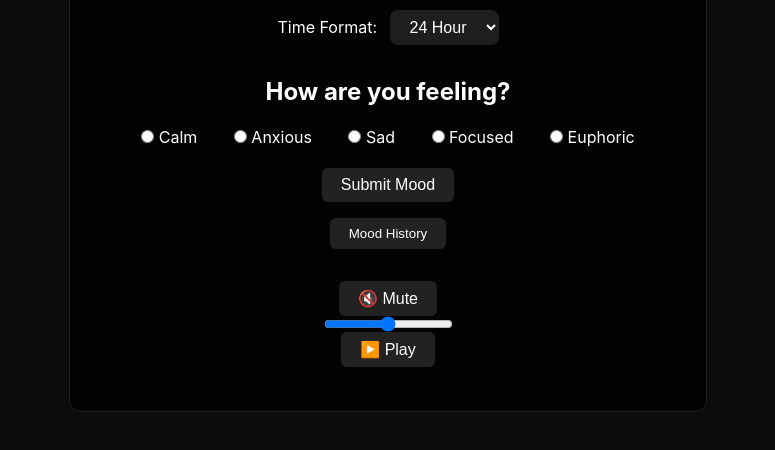
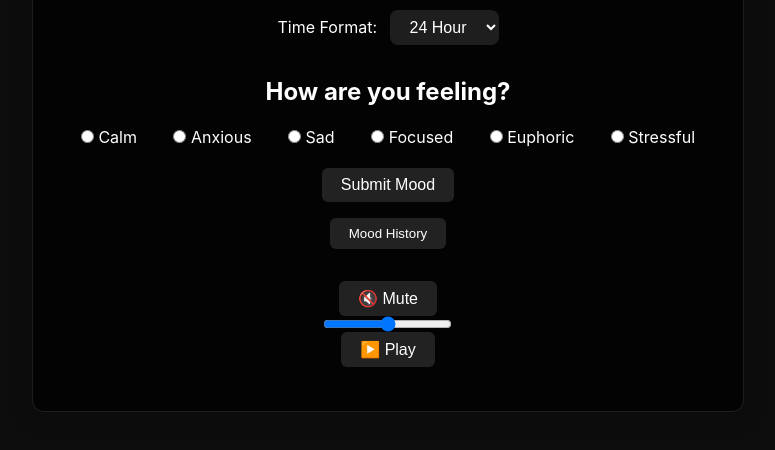
Before and after one commit to robert-calvin-dev/moodtime, a plain HTML site: page index.html in a window 1280 px wide. Shown: the part 336-786 px from the top of the page, without its empty margins (252-1027 px from the left). Drawn offline with Linux system fonts and the light colour scheme.

Commit message:
Stressful

```diff
--- a/index.html
+++ b/index.html
@@ -33,6 +33,7 @@
           <label><input type="radio" name="mood" value="sad"> Sad</label>
           <label><input type="radio" name="mood" value="focused"> Focused</label>
           <label><input type="radio" name="mood" value="euphoric"> Euphoric</label>
+          <label><input type="radio" name="mood" value="stressful"> Stressful</label>
         </div>
         <button type="submit">Submit Mood</button>
 
--- a/js/mood.js
+++ b/js/mood.js
@@ -20,7 +20,12 @@ const moodColors = {
   euphoric: {
     dark: "rgba(127, 0, 66, 0.41)",
     light: "rgba(252, 108, 192, 0.41)"
+  },
+  stressful: {
+    dark: "rgba(123, 127, 0, 0.41)",
+    light: "rgba(239, 236, 50, 0.41)"
   }
+
 };
 
 window.addEventListener("DOMContentLoaded", () => {
```
